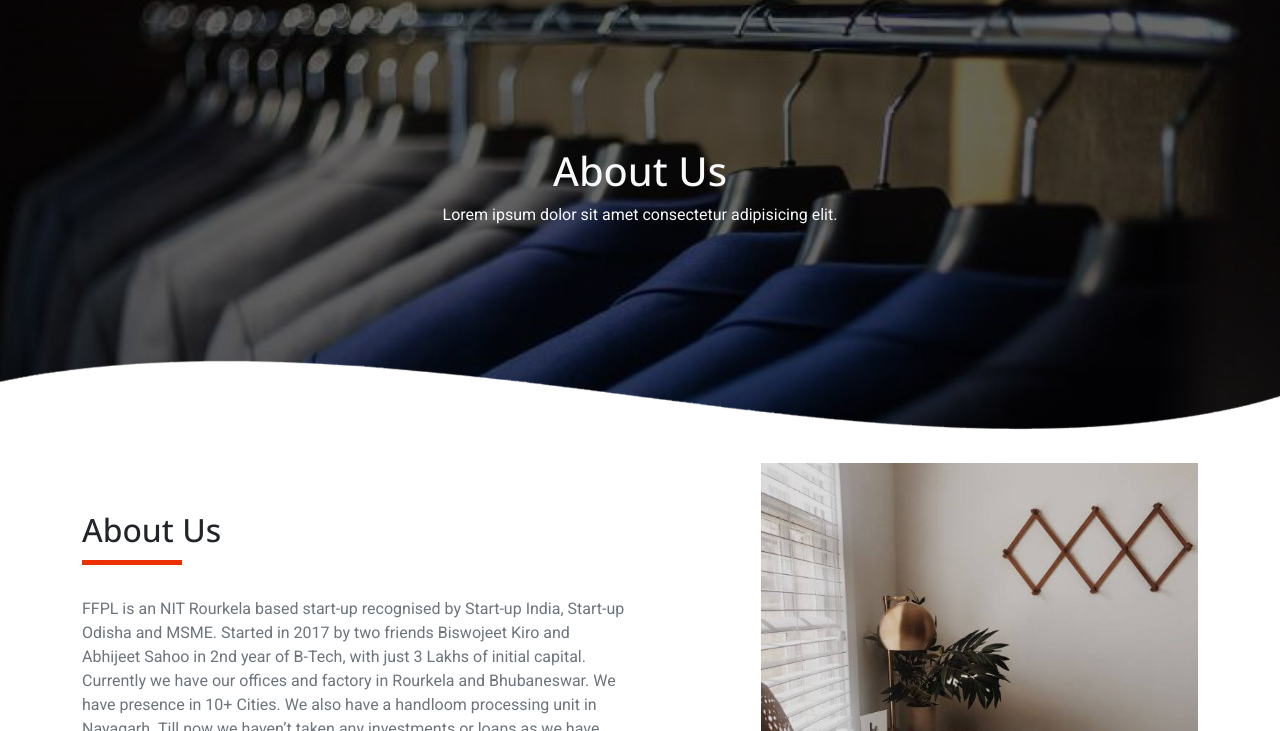
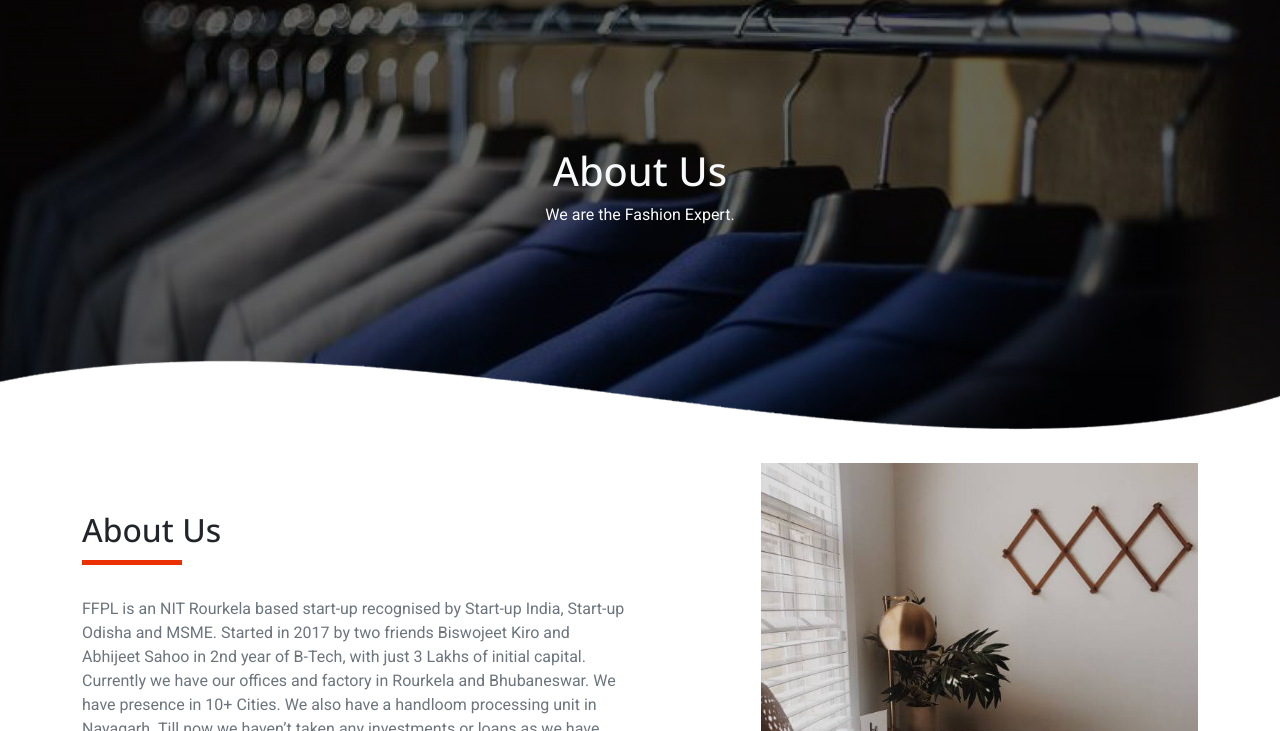
Before and after one commit to fastechfashions/fastechfashions.github.io, a plain HTML site: page about.html in a window 1280 px wide. Shown: the part 69-800 px from the top of the page. Drawn offline with nearby package versions, Linux system fonts and the light colour scheme.

Commit message:
Update about.html

```diff
--- a/about.html
+++ b/about.html
@@ -113,7 +113,7 @@
     >
       <header class="text-center text-light">
         <h1>About Us</h1>
-        <p>Lorem ipsum dolor sit amet consectetur adipisicing elit.</p>
+        <p>We are the Fashion Expert.</p>
       </header>
       <img src="./assets/wave.png" alt="wave" class="img-fluid w-100 wave" />
     </section>
```
